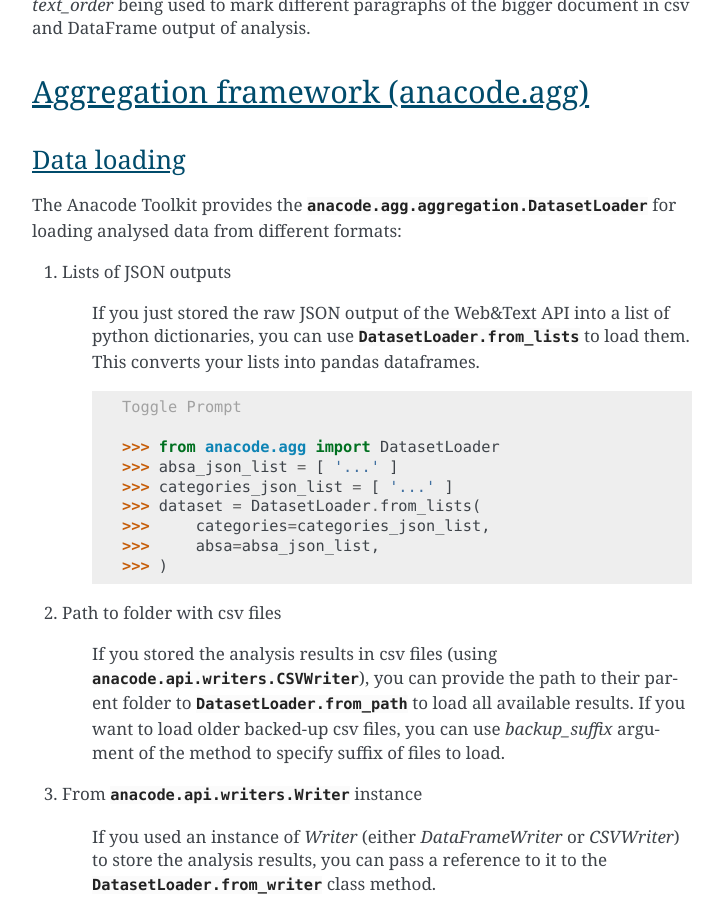
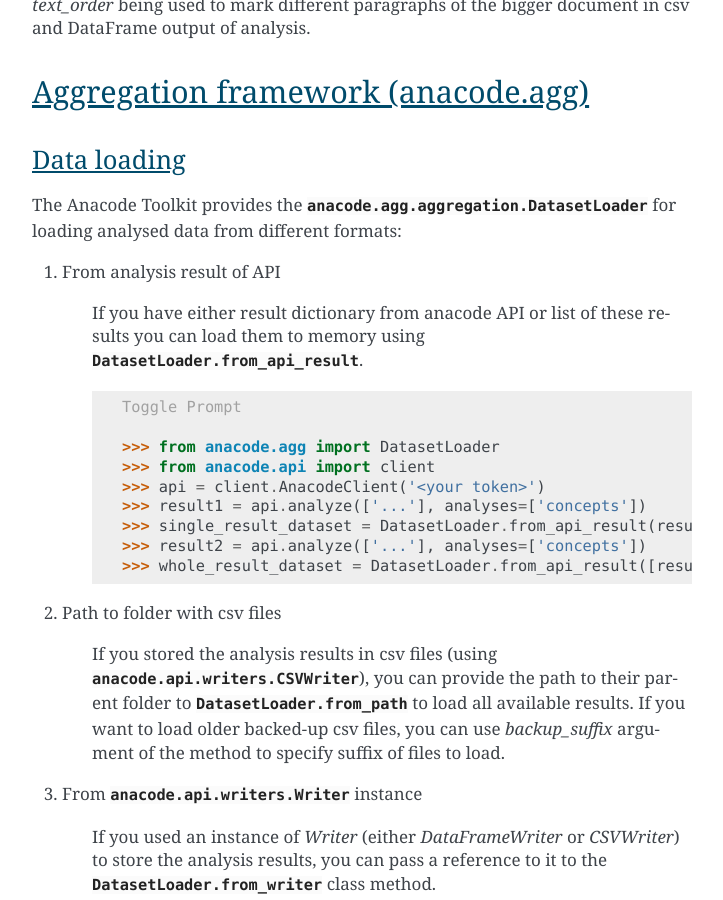
Before and after one commit to anacode/anacode-toolkit, a Sphinx documentation site: the page built from docs/source/intro.rst, in a window 1280 px wide and 900 px high, scrolled down 4086 px. Shown: the whole window, without its empty margins (388-1111 px from the left). Built offline with Sphinx 7.4.7, drawn with Linux system fonts in a browser that asks for light colours.

Commit message:
Updated intro docs after API call structure change

```diff
--- a/docs/source/intro.rst
+++ b/docs/source/intro.rst
@@ -188,22 +188,22 @@ Data loading
 The Anacode Toolkit provides the :class:`anacode.agg.aggregation.DatasetLoader` for
 loading analysed data from different formats:
 
-#. Lists of JSON outputs
 
-    If you just stored the raw JSON output of the Web\&Text API into a list of python dictionaries, you
-    can use
-    :func:`DatasetLoader.from_lists <anacode.agg.aggregation.DatasetLoader.from_lists>`
-    to load them. This converts your lists into pandas dataframes.
+#. From analysis result of API
+
+    If you have either result dictionary from anacode API or list of these
+    results you can load them to memory using
+    :func:`DatasetLoader.from_api_result <anacode.agg.aggregation.DatasetLoader.from_api_result>`.
 
     .. code-block:: python
 
         >>> from anacode.agg import DatasetLoader
-        >>> absa_json_list = [ '...' ]
-        >>> categories_json_list = [ '...' ]
-        >>> dataset = DatasetLoader.from_lists(
-        >>>     categories=categories_json_list,
-        >>>     absa=absa_json_list,
-        >>> )
+        >>> from anacode.api import client
+        >>> api = client.AnacodeClient('<your token>')
+        >>> result1 = api.analyze(['...'], analyses=['concepts'])
+        >>> single_result_dataset = DatasetLoader.from_api_result(result1)
+        >>> result2 = api.analyze(['...'], analyses=['concepts'])
+        >>> whole_result_dataset = DatasetLoader.from_api_result([result1, result2])
 
 
 #. Path to folder with csv files
```
